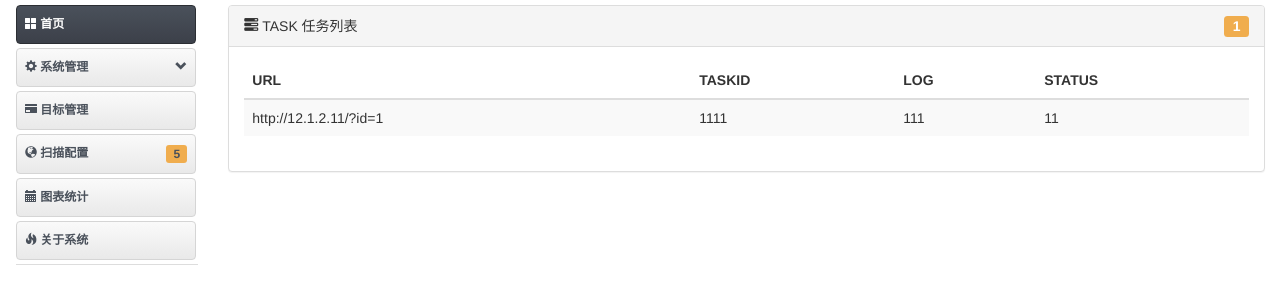
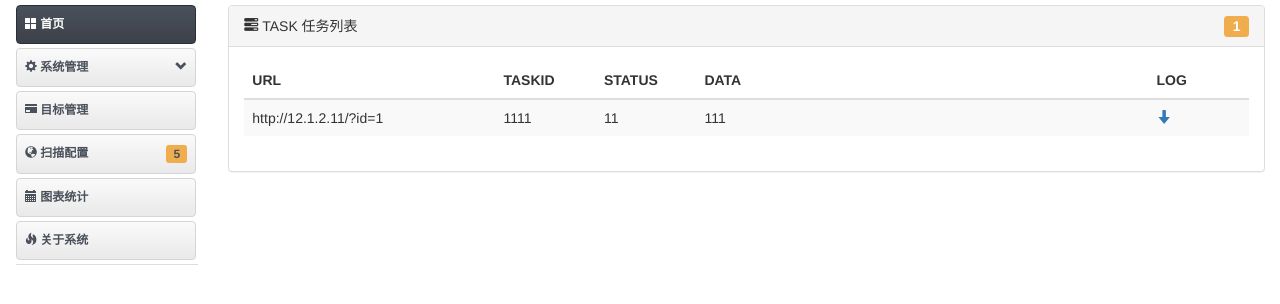
Before and after one commit to zwj2017-NK/MyBlog1, a Django app: page / in a window 1280 px wide. Shown: the part 51-355 px from the top of the page. Run offline with Django 3.2, Linux system fonts and the light colour scheme; data comes from the database, SQL or seed files in the repository; some libraries are stand-ins or nearby versions.

Commit message:
DSScan
1. 完善task前端页面

```diff
--- a/DjangoProject-DSScan/DSScan/sqliscan/templates/sqliscan/task.html
+++ b/DjangoProject-DSScan/DSScan/sqliscan/templates/sqliscan/task.html
@@ -12,19 +12,50 @@
 
         <div class="panel-body">
             <table class="table table-striped table-hover">
+            <colgroup>
+         	<col style="width:25%">
+         	<col style="width:10%">
+         	<col style="width:10%">
+         	<col style="width:45%">
+         	<col style="width:10%">
+{#         	<col style="width:15%">#}
+         	</colgroup>
+
                 <thead>
                     <th>URL</th>
                     <th>TASKID</th>
+                    <th>STATUS</th>
+                    <th>DATA</th>
                     <th>LOG</th>
-                    <th>STATUS</th>
                 </thead>
                 <tbody>
                     {% for task in tasks %}
                         <tr>
                             <td>{{ task.target_url }}</td>
                             <td>{{ task.task_id }}</td>
-                            <td>{{ task.scan_log }}</td>
                             <td>{{ task.scan_status }}</td>
+                            <td>{{ task.scan_data }}</td>
+                            <td>
+                                <a  href="#" data-toggle="modal" data-target="#myModal">
+                                    <span class="glyphicon glyphicon-arrow-down"></span>
+                                </a>
+                                <div class="modal fade" id="myModal" tabindex="-1" role="dialog" aria-labelledby="myModalLabel">
+                                <div class="modal-dialog">
+                                <div class="modal-content">
+                                    <div class="modal-header">
+                                        <button data-dismiss="modal" class="close" type="button"><span aria-hidden="true">×</span><span class="sr-only">Close</span></button>
+                                        <h4 class="modal-title">SCAN LOG</h4>
+                                    </div>
+                                    <div class="modal-body">
+                                        {{ task.scan_log }}
+                                    </div>
+                                    <div class="modal-footer">
+                                        <button data-dismiss="modal" class="btn btn-default" type="button">关闭</button>
+                                    </div>
+                                </div>
+                                </div>
+                                </div>
+                            </td>
                         </tr>
                     {% endfor %}
                 </tbody>
```
